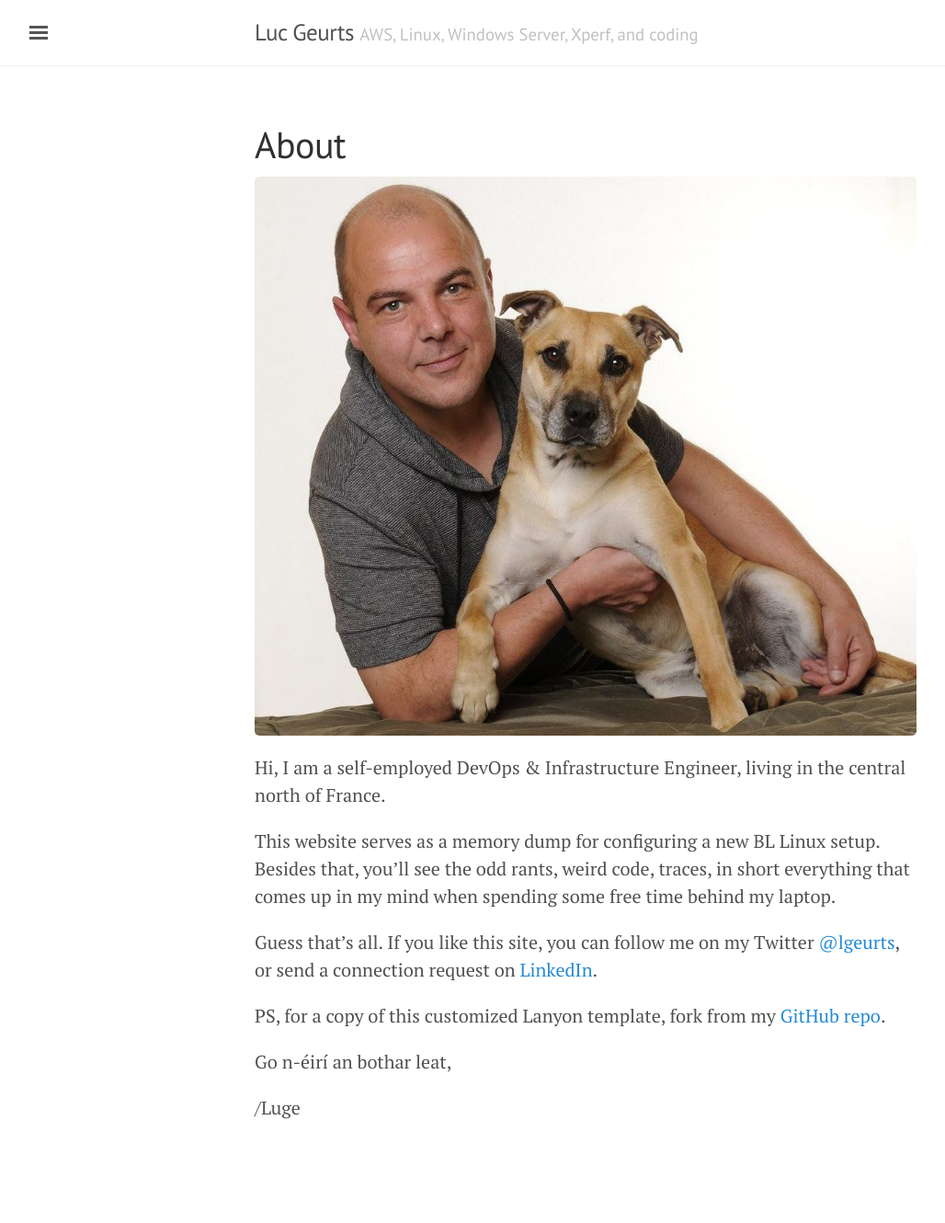
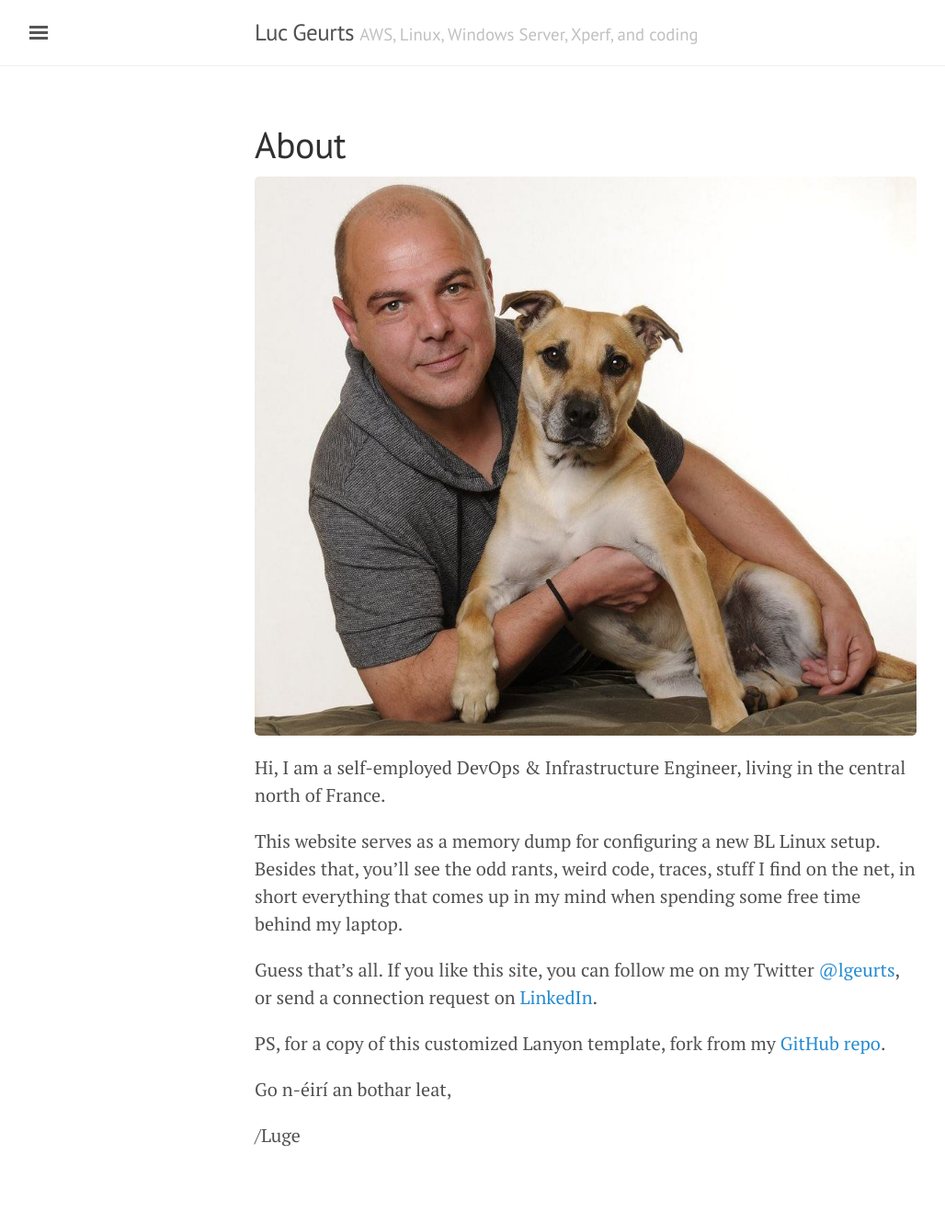
Before and after one commit to lgeurts/lgeurts.github.io, a Jekyll site: the page built from about.md, in a window 1280 px wide. Shown: the whole page at 92% size, without its empty margins (3-1031 px from the left). Built offline with Jekyll 4.4.1, drawn with Linux system fonts in a browser that asks for light colours; nearby versions of some CDN libraries; before the commit the page ends 1300 px from its top, so only the background shows below that.

Commit message:
Update about.md

```diff
--- a/about.md
+++ b/about.md
@@ -8,7 +8,7 @@ title: About
 Hi, I am a self-employed DevOps & Infrastructure Engineer, living in the central north of France.
 
 This website serves as a memory dump for configuring a new BL Linux setup.
-Besides that, you'll see the odd rants, weird code, traces, in short everything that comes up in my mind when spending some free time behind my laptop.
+Besides that, you'll see the odd rants, weird code, traces, stuff I find on the net, in short everything that comes up in my mind when spending some free time behind my laptop.
 
 Guess that's all. If you like this site, you can follow me on my Twitter [@lgeurts](https://twitter.com/lgeurts), or send a connection request on [LinkedIn](https://www.linkedin.com/in/lucgeurts).
 
```
